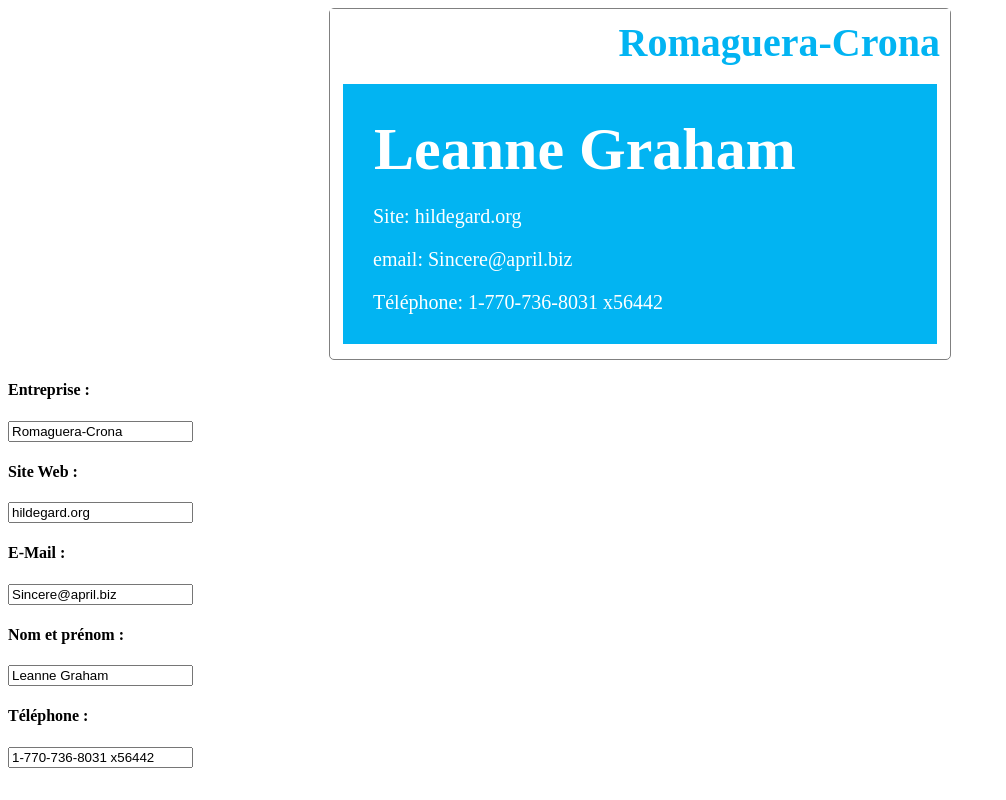
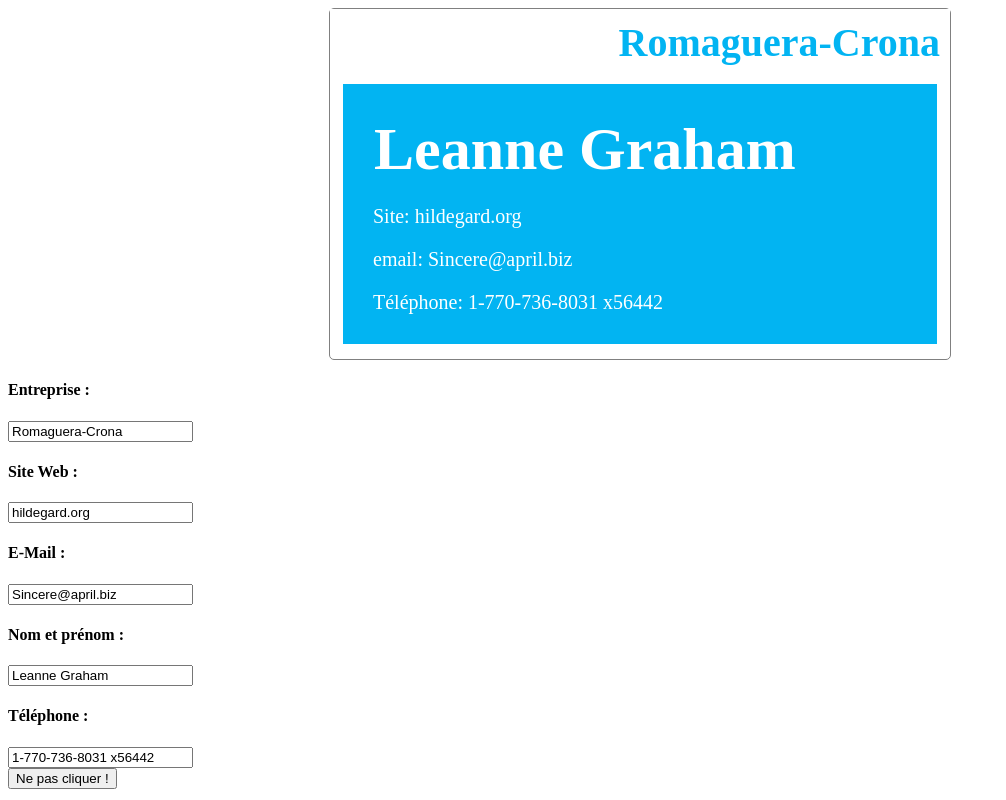
Before and after one commit to AlexDvsSemifir/m2i-fullstack-demo--angular, an Angular app: page / in a window 1280 px wide. Shown: the whole page, without its empty margins (0-1006 px from the left). Built offline with nearby package versions, Linux system fonts and the light colour scheme.

Commit message:
feat(alertButton): Ajout composant bouton d'alerte :sparkles:

```diff
--- /dev/null
+++ b/src/app/alert-button/alert-button.component.html
@@ -0,0 +1 @@
+<button (click)="onClick()" >Ne pas cliquer !</button>
--- /dev/null
+++ b/src/app/alert-button/alert-button.component.ts
@@ -0,0 +1,19 @@
+import { Component, OnInit } from '@angular/core';
+
+@Component({
+  selector: 'app-alert-button',
+  templateUrl: './alert-button.component.html',
+  styleUrls: ['./alert-button.component.scss']
+})
+export class AlertButtonComponent implements OnInit {
+
+  constructor() { }
+
+  ngOnInit(): void {
+  }
+
+  onClick() {
+    alert("TATOU KC !!!");
+  }
+
+}
--- a/src/app/app.component.html
+++ b/src/app/app.component.html
@@ -1,3 +1,4 @@
 <!-- <app-my-first-component></app-my-first-component> -->
 <!-- <app-user></app-user> -->
 <app-carte-visite></app-carte-visite>
+<app-alert-button></app-alert-button>
--- a/src/app/app.module.ts
+++ b/src/app/app.module.ts
@@ -7,13 +7,15 @@ import { AppComponent } from './app.component';
 import { MyFirstComponentComponent } from './my-first-component/my-first-component.component';
 import { UserComponent } from './user/user.component';
 import { CarteVisiteComponent } from './carte-visite/carte-visite.component';
+import { AlertButtonComponent } from './alert-button/alert-button.component';
 
 @NgModule({
   declarations: [
     AppComponent,
     MyFirstComponentComponent,
     UserComponent,
-    CarteVisiteComponent
+    CarteVisiteComponent,
+    AlertButtonComponent
   ],
   imports: [
     BrowserModule,
```
Also changed, not shown: src/app/alert-button/alert-button.component.scss (added), 1 other file (tests, documents, lock files or other folders).
